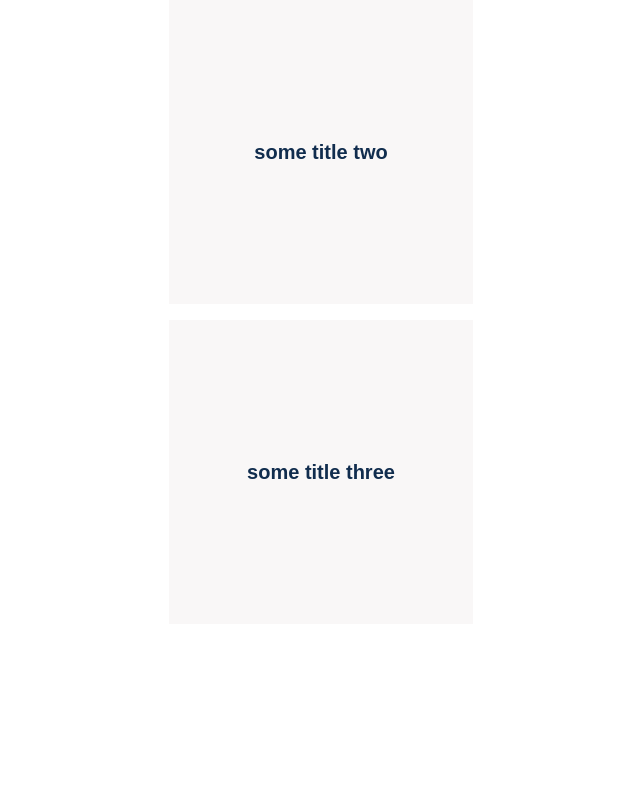
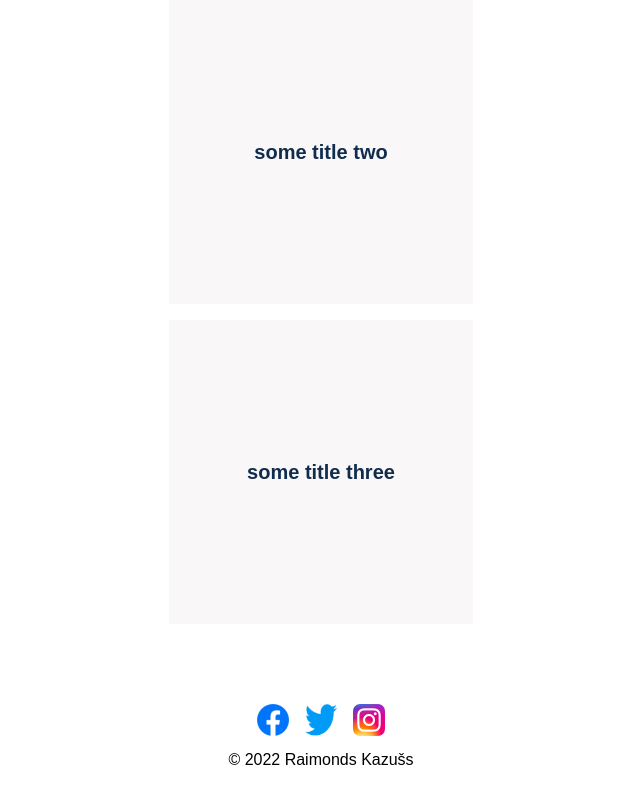
Before and after one commit to RaimondsKazuss/fd-9-react-1, a React (Create React App) app: page / in a window 1280 px wide. Shown: the part 400-1200 px from the top of the page, without its empty margins (319-959 px from the left). Before the commit the page ends 1104 px from the top, so only its background shows below. Built offline with nearby package versions, Linux system fonts and the light colour scheme.

Commit message:
implemented router and added footer

```diff
--- a/src/App.js
+++ b/src/App.js
@@ -1,33 +1,21 @@
+import { BrowserRouter, Route, Routes } from "react-router-dom";
+import Footer from "./components/Footer/Footer";
 import Nav from "./components/Nav/Nav";
 import GlobalStyle from "./GlobalStyle";
-import HighLightCard from "./components/HighLightCard/HighLightCard";
-import CardContainer from "./components/CardContainer/CardContainer";
-
-const data = [
-  {
-    id: 1,
-    title: "some title one",
-  },
-  {
-    id: 2,
-    title: "some title two",
-  },
-  {
-    id: 3,
-    title: "some title three",
-  },
-];
+import Home from "./pages/Home/Home";
 
 const App = () => {
   return (
     <>
       <GlobalStyle />
-      <Nav />
-      <CardContainer>
-        {data.map((card) => {
-          return <HighLightCard key={card.id} title={card.title} />;
-        })}
-      </CardContainer>
+      <BrowserRouter>
+        <Nav />
+        <Routes>
+          <Route path="/" element={<Home />} />
+          <Route path="*" element={<div>404</div>} />
+        </Routes>
+        <Footer />
+      </BrowserRouter>
     </>
   );
 };
--- /dev/null
+++ b/src/components/Footer/Footer.jsx
@@ -0,0 +1,49 @@
+import styled from "styled-components";
+import { fontSizes, margins } from "../../theme/theme";
+
+const StyledFooter = styled.footer`
+  width: 100%;
+  height: 6rem;
+  bottom: 0;
+  text-align: center;
+  font-size: ${fontSizes.sm};
+`;
+
+const Icons = styled.div`
+  width: 8rem;
+  height: 2rem;
+  margin: ${margins.sm} auto;
+  display: flex;
+  justify-content: space-between;
+`;
+
+const Icon = styled.a`
+  width: 2rem;
+  height: 2rem;
+
+  img {
+    width: 2rem;
+    height: 2rem;
+  }
+`;
+
+const Footer = () => {
+  return (
+    <StyledFooter>
+      <Icons>
+        <Icon href="/fb" target="_blank">
+          <img src={require("../../assets/fb-logo.png")} alt="" />
+        </Icon>
+        <Icon href="/tw" target="_blank">
+          <img src={require("../../assets/tw-logo.png")} alt="" />
+        </Icon>
+        <Icon href="/inst" target="_blank">
+          <img src={require("../../assets/inst-logo.png")} alt="" />
+        </Icon>
+      </Icons>
+      <div>© 2022 Raimonds Kazušs</div>
+    </StyledFooter>
+  );
+};
+
+export default Footer;
--- /dev/null
+++ b/src/pages/Home/Home.jsx
@@ -0,0 +1,29 @@
+import CardContainer from "../../components/CardContainer/CardContainer";
+import HighLightCard from "../../components/HighLightCard/HighLightCard";
+
+const data = [
+  {
+    id: 1,
+    title: "some title one",
+  },
+  {
+    id: 2,
+    title: "some title two",
+  },
+  {
+    id: 3,
+    title: "some title three",
+  },
+];
+
+const Home = () => {
+  return (
+    <CardContainer>
+      {data.map((card) => {
+        return <HighLightCard key={card.id} title={card.title} />;
+      })}
+    </CardContainer>
+  );
+};
+
+export default Home;
```
